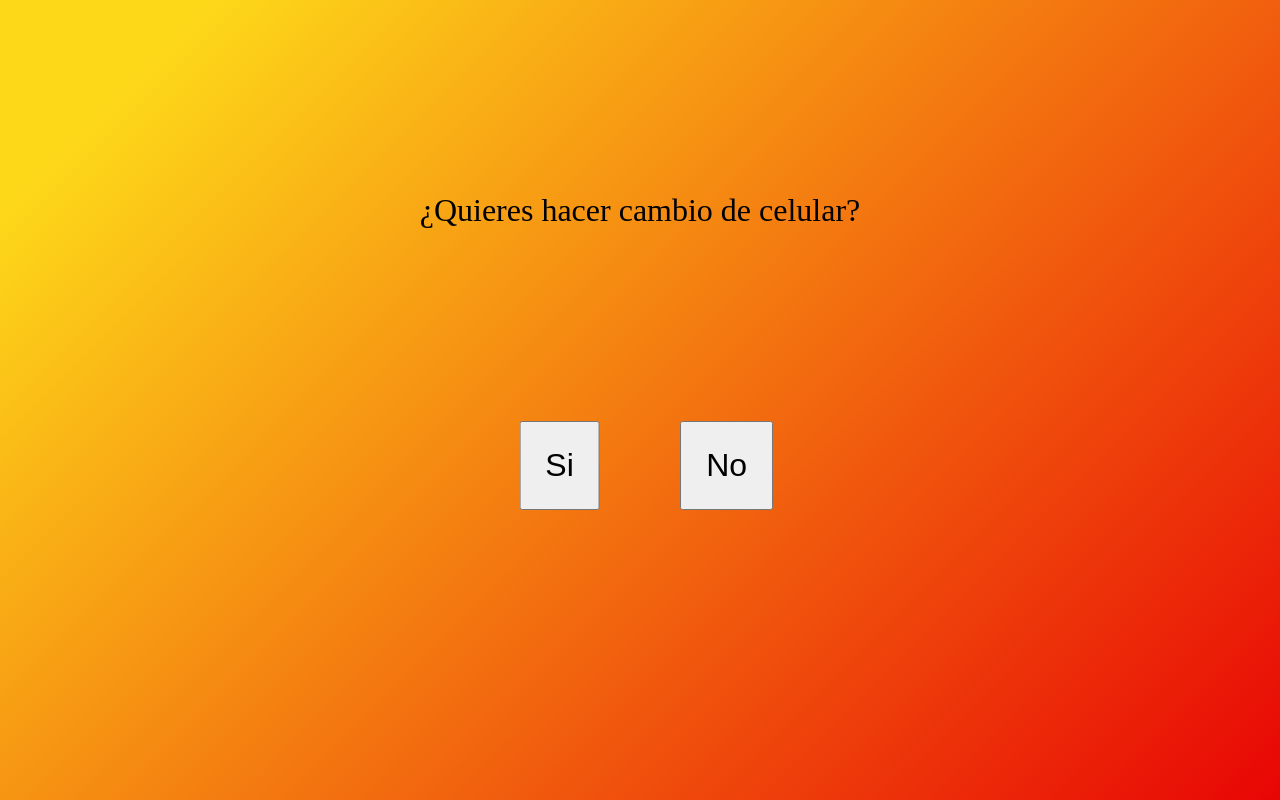
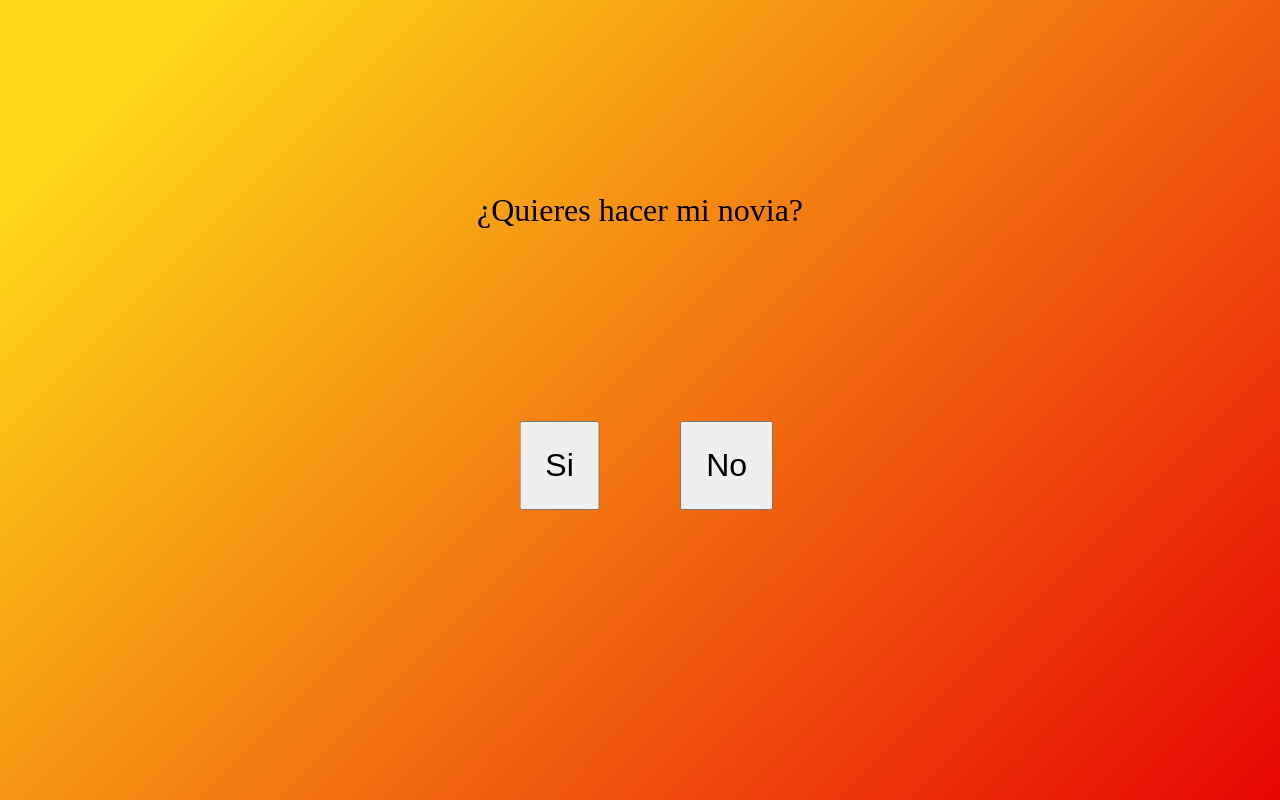
Before and after one commit to panda05010/propuesta, a plain HTML site: page index.html in a window 1280 px wide. Drawn offline with Linux system fonts and the light colour scheme.

Commit message:
index.html

```diff
--- a/index.html
+++ b/index.html
@@ -10,7 +10,7 @@
 <body>
 
     <div class="contenedor">
-        <p>¿Quieres hacer cambio de celular?</p>
+        <p>¿Quieres hacer mi novia?</p>
         <button id="yesBtn">Si</button>
         <button id="noBtn">No</button>
     </div>
```
